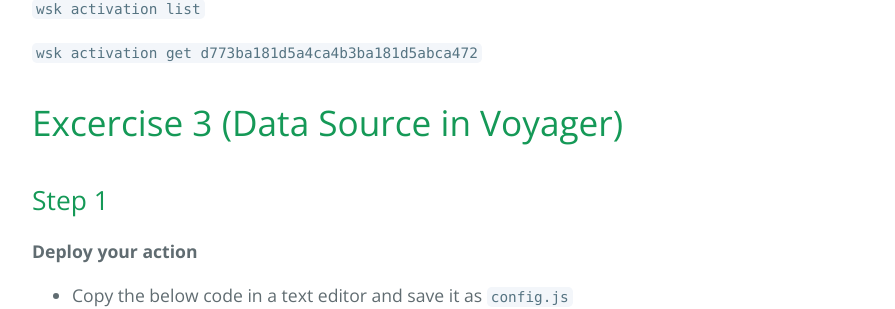
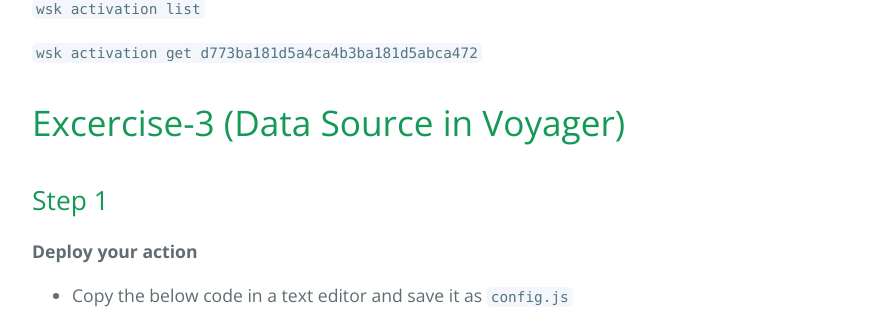
Before and after one commit to hirenoble/Marriott-Workshop, a Jekyll site: the page built from docs/index.md, in a window 1280 px wide and 900 px high, scrolled down 2060 px. Shown: the part 162-471 px from the top of the window, without its empty margins (192-1087 px from the left). Built offline with Jekyll 4.4.1, drawn with Linux system fonts in a browser that asks for light colours; our own code applies the rules of GitHub Pages for plain Markdown files.

```diff
--- a/docs/index.md
+++ b/docs/index.md
@@ -79,7 +79,7 @@ function main(args) {
 `wsk activation get d773ba181d5a4ca4b3ba181d5abca472`
 
 
-# Excercise 3 (Data Source in Voyager)
+# Excercise-3 (Data Source in Voyager)
 
 ## Step 1
 
```
